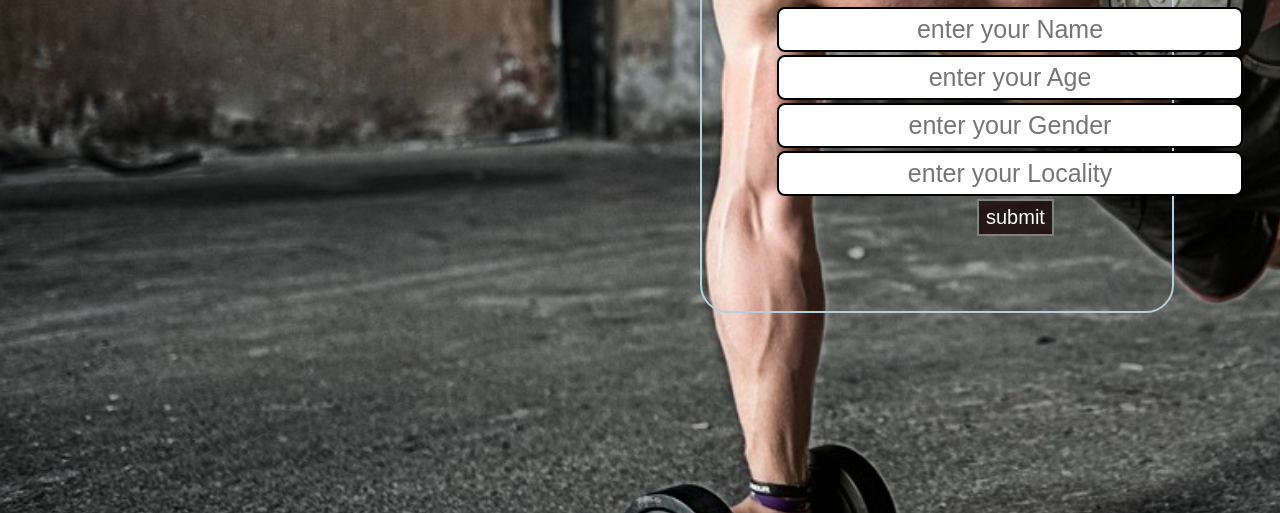
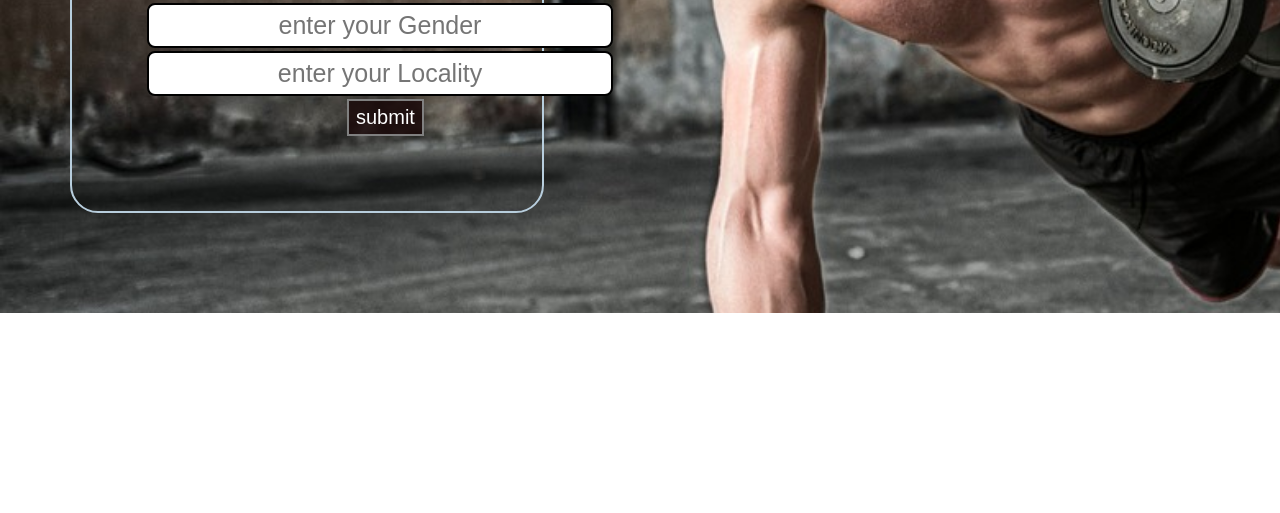
Before and after one commit to amankumarmishra82/AMAN-FITTNESS, a plain HTML site: page index.html in a window 1280 px wide. Shown: the part 500-1013 px from the top of the page. After the commit the page ends 813 px from the top, so only its background shows below. Drawn offline with Linux system fonts and the light colour scheme; a web font is replaced by a local one.

Commit message:
Update style.css

```diff
--- a/style.css
+++ b/style.css
@@ -89,7 +89,7 @@ body {
 
 .container {
     border: 2px solid rgb(184, 206, 221);
-    margin:200px 700px;
+    margin:100px 70px;
 
     padding: 75px;
     width: 25%;
```
